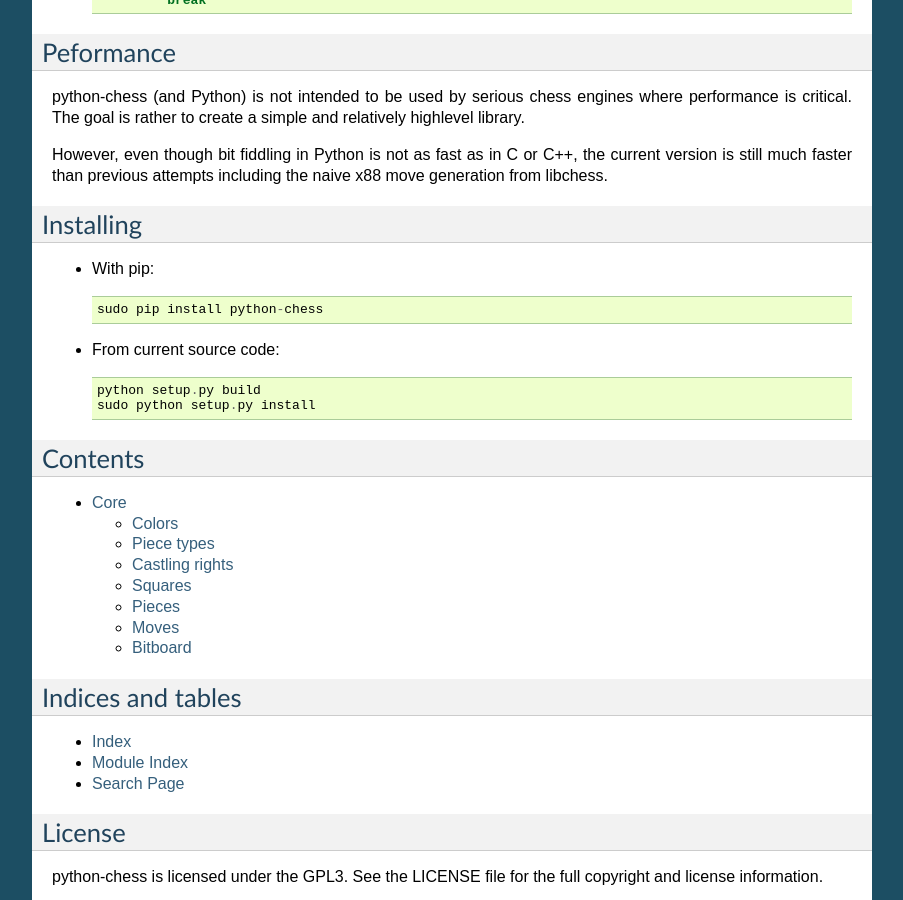
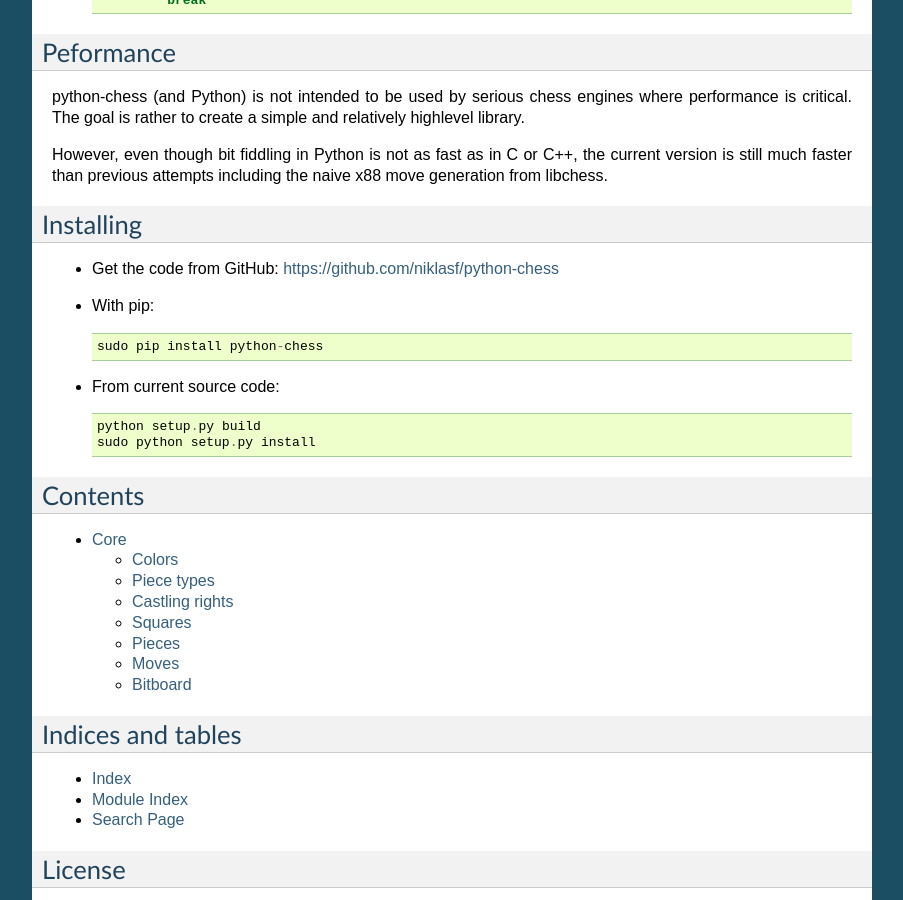
Before and after one commit to niklasf/python-chess, a Sphinx documentation site: the page built from docs/index.rst, in a window 1280 px wide and 900 px high, scrolled down 1240 px. Shown: the whole window, without its empty margins (198-1101 px from the left). Built offline with Sphinx 7.4.7, drawn with Linux system fonts in a browser that asks for light colours.

Commit message:
Add GitHub link to documentation

```diff
--- a/docs/index.rst
+++ b/docs/index.rst
@@ -98,6 +98,8 @@
 Installing
 ----------
 
+* Get the code from GitHub: https://github.com/niklasf/python-chess
+
 * With pip:
 
   ::
```
